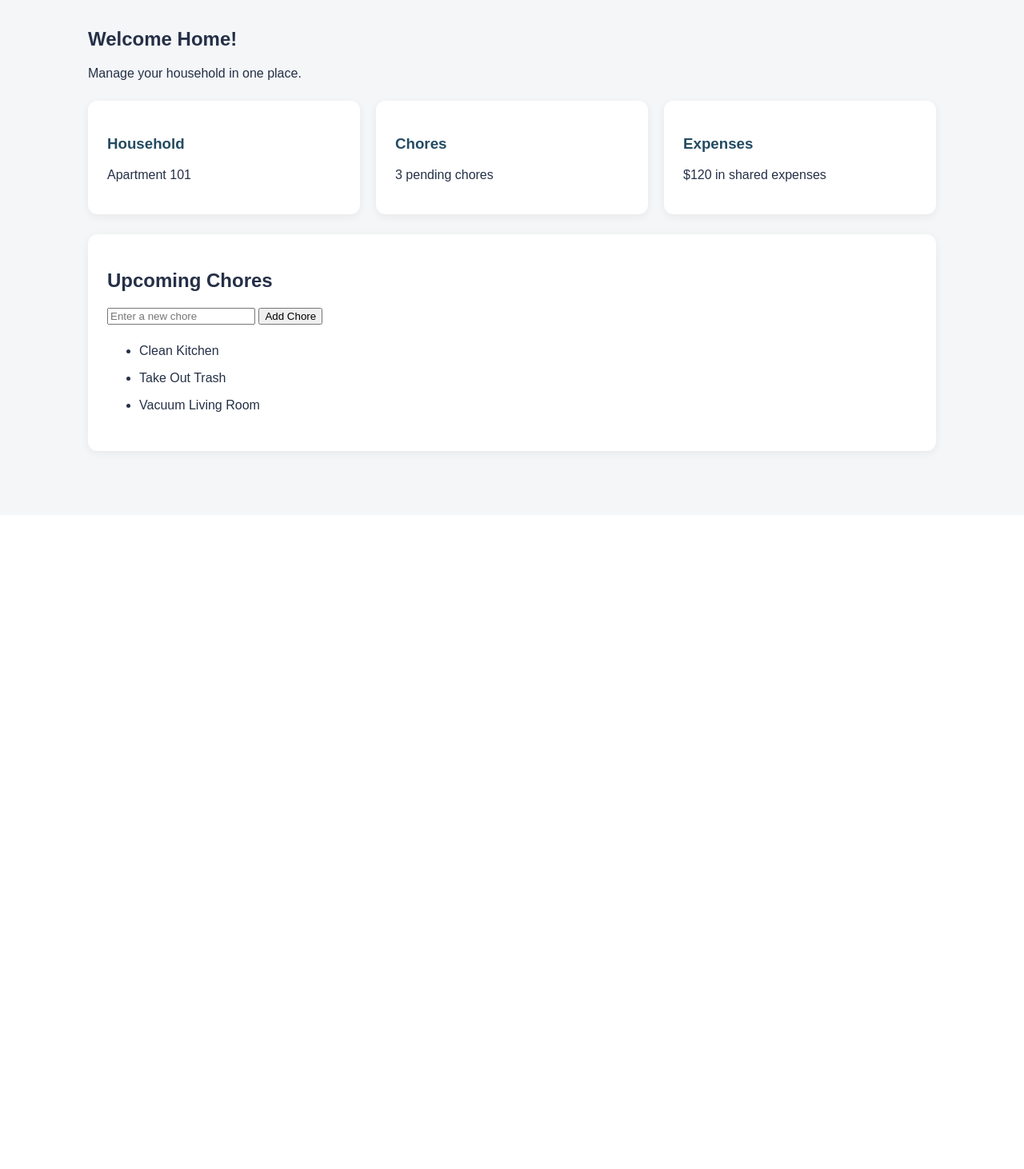
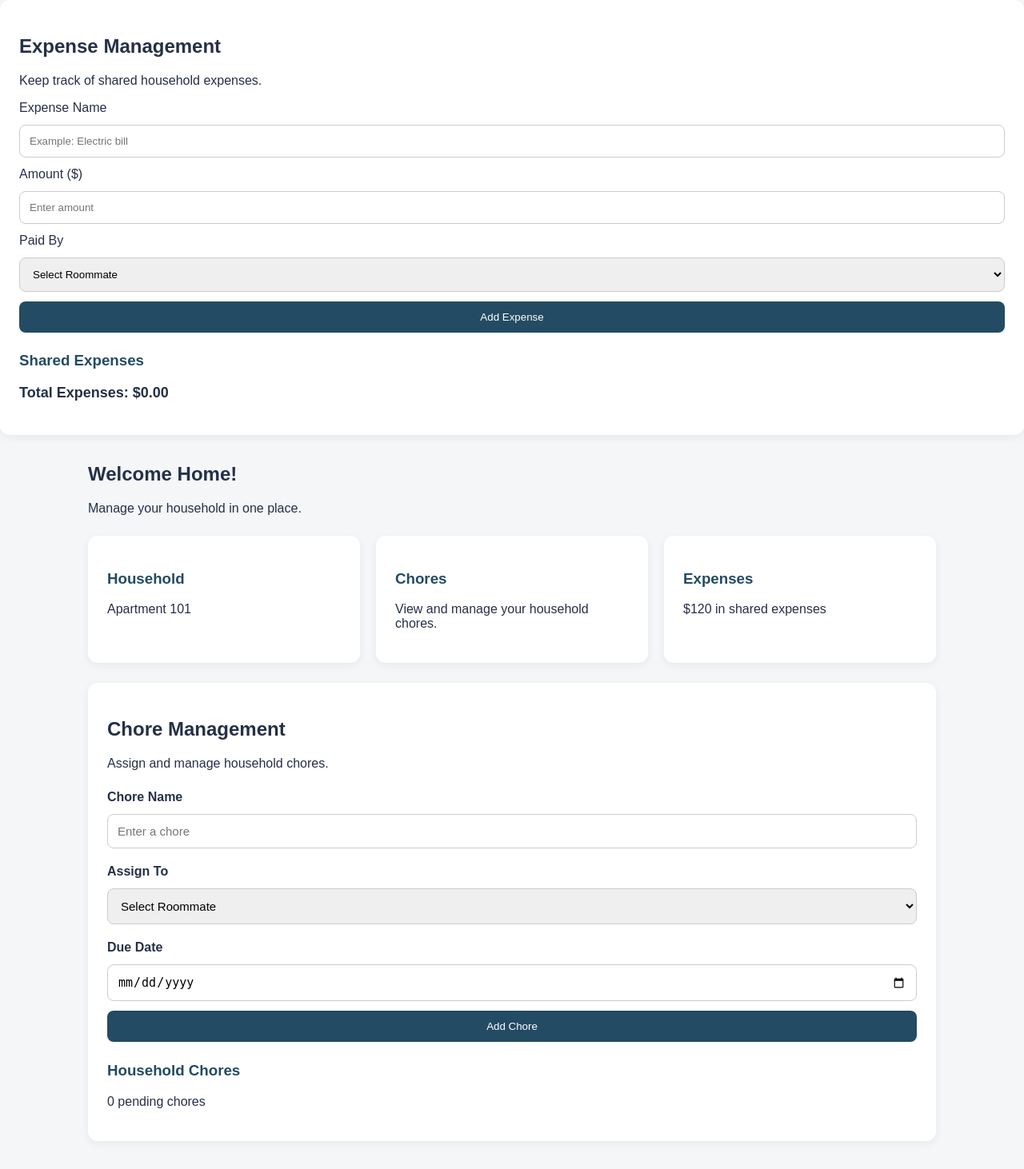
Before and after one commit to Hemicom/HomeSlice, a Spring Boot app: page / in a window 1280 px wide. Shown: the part 156-1618 px from the top of the page at 80% size. Before the commit the page ends 729 px from the top, so only its background shows below. Run offline with Spring Boot 4, Linux system fonts and the light colour scheme.

Commit message:
Add expense management interface and calculations

```diff
--- a/src/main/resources/static/app.js
+++ b/src/main/resources/static/app.js
@@ -1,21 +1,168 @@
+
 
 const choreForm = document.getElementById("choreForm");
 const choreName = document.getElementById("choreName");
+const assignedMember = document.getElementById("assignedMember");
+const dueDate = document.getElementById("dueDate");
 const choreList = document.getElementById("choreList");
+const pendingChores = document.getElementById("pendingChores");
 
+// Update the number of incomplete chores
+function updatePendingCount() {
+    const pending = choreList.querySelectorAll(
+        "li:not(.completed)"
+    ).length;
+
+    pendingChores.textContent =
+        pending + " pending chores";
+}
+
+// Create and display a chore
+function addChore(title, member, date) {
+    const li = document.createElement("li");
+    li.className = "chore-item";
+
+    const checkbox = document.createElement("input");
+    checkbox.type = "checkbox";
+
+    const details = document.createElement("div");
+    details.className = "chore-details";
+
+    const choreTitle = document.createElement("strong");
+    choreTitle.textContent = title;
+
+    const choreInfo = document.createElement("p");
+    choreInfo.textContent =
+        "Assigned to: " + member + " | Due: " + date;
+
+    details.appendChild(choreTitle);
+    details.appendChild(choreInfo);
+
+    // Mark a chore as completed
+    checkbox.addEventListener("change", function() {
+        li.classList.toggle(
+            "completed",
+            checkbox.checked
+        );
+
+        updatePendingCount();
+    });
+
+    // Delete a chore
+    const deleteButton = document.createElement("button");
+    deleteButton.type = "button";
+    deleteButton.textContent = "Delete";
+    deleteButton.className = "delete-btn";
+
+    deleteButton.addEventListener("click", function() {
+        li.remove();
+        updatePendingCount();
+    });
+
+    li.appendChild(checkbox);
+    li.appendChild(details);
+    li.appendChild(deleteButton);
+
+    choreList.appendChild(li);
+    updatePendingCount();
+}
+
+// Handle submitting the form
 choreForm.addEventListener("submit", function(event) {
     event.preventDefault();
 
-    const name = choreName.value.trim();
+    const title = choreName.value.trim();
+    const member =
+        assignedMember.selectedOptions[0].textContent;
+    const date = dueDate.value;
 
-    if (name === "") {
+    if (title === "" || assignedMember.value === "" ||
+        date === "") {
         return;
     }
 
-    const newChore = document.createElement("li");
-    newChore.textContent = name;
+    addChore(title, member, date);
 
-    choreList.appendChild(newChore);
-
+    // Clear the form for the next chore
     choreForm.reset();
 });
+
+const expenseForm = document.getElementById("expenseForm");
+const expenseName = document.getElementById("expenseName");
+const expenseAmount = document.getElementById("expenseAmount");
+const paidBy = document.getElementById("paidBy");
+const expenseList = document.getElementById("expenseList");
+const totalExpenses = document.getElementById("totalExpenses");
+
+const roommates = ["Alex", "Jordan", "Taylor"];
+let expenseTotal = 0;
+
+// Display amounts in dollars
+function formatMoney(cents) {
+    return "$" + (cents / 100).toFixed(2);
+}
+
+function updateExpenseTotal() {
+    totalExpenses.textContent =
+        "Total Expenses: " + formatMoney(expenseTotal);
+}
+
+expenseForm.addEventListener("submit", function(event) {
+    event.preventDefault();
+
+    const name = expenseName.value.trim();
+    const amount = Number(expenseAmount.value);
+    const cents = Math.round(amount * 100);
+    const payerIndex = Number(paidBy.value) - 1;
+
+    if (!name || !Number.isSafeInteger(cents) ||
+        cents <= 0 || payerIndex < 0 ||
+        payerIndex >= roommates.length) {
+        return;
+    }
+
+    const payer = roommates[payerIndex];
+
+    // Divide the expense, accounting for extra cents
+    const baseShare = Math.floor(cents / roommates.length);
+    const remainder = cents % roommates.length;
+
+    const shares = roommates.map((person, index) => {
+        return baseShare + (index < remainder ? 1 : 0);
+    });
+
+    const expenseItem = document.createElement("li");
+
+    const details = document.createElement("span");
+    const amountsOwed = roommates
+        .filter((person, index) => index !== payerIndex)
+        .map(person => {
+            const index = roommates.indexOf(person);
+            return person + " owes " + payer + " " +
+                formatMoney(shares[index]);
+        });
+
+    details.textContent =
+        name + " — " + formatMoney(cents) +
+        " | Paid by " + payer +
+        " | " + amountsOwed.join("; ");
+
+    const deleteButton = document.createElement("button");
+    deleteButton.type = "button";
+    deleteButton.textContent = "Delete";
+
+    deleteButton.addEventListener("click", function() {
+        expenseItem.remove();
+        expenseTotal -= cents;
+        updateExpenseTotal();
+    });
+
+    expenseItem.appendChild(details);
+    expenseItem.appendChild(deleteButton);
+    expenseList.appendChild(expenseItem);
+
+    expenseTotal += cents;
+    updateExpenseTotal();
+
+    expenseForm.reset();
+});
--- a/src/main/resources/static/index.html
+++ b/src/main/resources/static/index.html
@@ -1,68 +1,168 @@
 
 <!DOCTYPE html>
 <html lang="en">
+
 <head>
     <meta charset="UTF-8">
     <meta name="viewport"
           content="width=device-width, initial-scale=1.0">
 
     <title>HomeSlice | Dashboard</title>
-    <link rel="stylesheet" href="/styles.css">
+
+    <!-- Connect the CSS stylesheet -->
+    <link rel="stylesheet" href="./styles.css">
+
+    <!-- Load JavaScript after the HTML is parsed -->
+    <script src="./app.js" defer></script>
 </head>
 
 <body>
 
+<!-- HomeSlice Header -->
 <header>
     <h1>HomeSlice</h1>
     <p>Making shared living easier.</p>
 </header>
 
+<section class="card" id="expenses">
+
+    <h2>Expense Management</h2>
+    <p>Keep track of shared household expenses.</p>
+
+    <form id="expenseForm">
+
+        <label for="expenseName">Expense Name</label>
+        <input
+                type="text"
+                id="expenseName"
+                placeholder="Example: Electric bill"
+                required
+        >
+
+        <label for="expenseAmount">Amount ($)</label>
+        <input
+                type="number"
+                id="expenseAmount"
+                min="0.01"
+                step="0.01"
+                placeholder="Enter amount"
+                required
+        >
+
+        <label for="paidBy">Paid By</label>
+        <select id="paidBy" required>
+            <option value="">Select Roommate</option>
+            <option value="1">Alex</option>
+            <option value="2">Jordan</option>
+            <option value="3">Taylor</option>
+        </select>
+
+        <button type="submit">Add Expense</button>
+
+    </form>
+
+    <h3>Shared Expenses</h3>
+    <ul id="expenseList"></ul>
+
+    <p id="totalExpenses">Total Expenses: $0.00</p>
+
+</section>
+
 <main>
+
+    <!-- Welcome Section -->
     <section>
         <h2>Welcome Home!</h2>
         <p>Manage your household in one place.</p>
     </section>
 
+    <!-- Dashboard Overview -->
     <section class="dashboard">
+
+        <!-- Household Card -->
         <div class="card">
             <h3>Household</h3>
             <p>Apartment 101</p>
         </div>
 
+        <!-- Chores Card -->
         <div class="card">
             <h3>Chores</h3>
-            <p>3 pending chores</p>
+            <p>View and manage your household chores.</p>
         </div>
 
+        <!-- Expenses Card -->
         <div class="card">
             <h3>Expenses</h3>
             <p>$120 in shared expenses</p>
         </div>
+
     </section>
 
+    <!-- Chore Management Section -->
+    <section class="card">
 
-    <section class="card">
-        <h2>Upcoming Chores</h2>
+        <h2>Chore Management</h2>
+        <p>Assign and manage household chores.</p>
 
+        <!-- Add Chore Form -->
         <form id="choreForm">
+
+            <!-- Chore Name -->
+            <label for="choreName">Chore Name</label>
+
             <input
                     type="text"
                     id="choreName"
-                    placeholder="Enter a new chore"
+                    name="choreName"
+                    placeholder="Enter a chore"
+                    maxlength="100"
                     required
             >
 
-            <button type="submit">Add Chore</button>
+            <!-- Assign Roommate -->
+            <label for="assignedMember">Assign To</label>
+
+            <select
+                    id="assignedMember"
+                    name="assignedMember"
+                    required
+            >
+                <option value="">Select Roommate</option>
+                <option value="1">Alex</option>
+                <option value="2">Jordan</option>
+                <option value="3">Taylor</option>
+            </select>
+
+            <!-- Chore Due Date -->
+            <label for="dueDate">Due Date</label>
+
+            <input
+                    type="date"
+                    id="dueDate"
+                    name="dueDate"
+                    required
+            >
+
+            <!-- Submit Button -->
+            <button type="submit">
+                Add Chore
+            </button>
+
         </form>
 
-        <ul id="choreList">
-            <li>Clean Kitchen</li>
-            <li>Take Out Trash</li>
-            <li>Vacuum Living Room</li>
-        </ul>
+        <!-- Household Chore List -->
+        <h3>Household Chores</h3>
+
+        <!-- JavaScript updates the pending count -->
+        <p id="pendingChores">0 pending chores</p>
+
+        <!-- JavaScript adds chore items here -->
+        <ul id="choreList"></ul>
+
     </section>
 
 </main>
-<script src="/app.js"></script>
+
 </body>
 </html>
--- a/src/main/resources/static/styles.css
+++ b/src/main/resources/static/styles.css
@@ -54,3 +54,143 @@ li {
         grid-template-columns: 1fr;
     }
 }
+
+/* Chore form */
+#choreForm {
+    display: flex;
+    flex-direction: column;
+    gap: 12px;
+    margin-bottom: 25px;
+}
+
+#choreForm label {
+    font-weight: bold;
+    margin-top: 8px;
+}
+
+#choreForm input,
+#choreForm select {
+    padding: 12px;
+    border: 1px solid #ccc;
+    border-radius: 8px;
+    font-size: 15px;
+}
+
+#choreForm button {
+    padding: 12px;
+    border: none;
+    border-radius: 8px;
+    background-color: #234b63;
+    color: white;
+    cursor: pointer;
+}
+
+#choreForm button:hover {
+    background-color: #326c87;
+}
+
+/* Chore list */
+#choreList {
+    list-style: none;
+    padding: 0;
+}
+
+.chore-item {
+    display: flex;
+    align-items: center;
+    gap: 15px;
+    padding: 14px;
+    margin-bottom: 10px;
+    background: #f4f6f8;
+    border-radius: 8px;
+}
+
+.chore-details {
+    flex: 1;
+    min-width: 0;
+}
+
+.chore-details p {
+    margin: 5px 0 0;
+    font-size: 13px;
+    color: #666;
+}
+
+.chore-item.completed strong {
+    text-decoration: line-through;
+    color: #888;
+}
+
+.delete-btn {
+    background-color: #bd3d3d;
+    color: white;
+    border: none;
+    padding: 8px 12px;
+    border-radius: 6px;
+    cursor: pointer;
+}
+
+.delete-btn:hover {
+    background-color: #922c2c;
+}
+
+/* Expense management */
+#expenseForm {
+    display: flex;
+    flex-direction: column;
+    gap: 12px;
+    margin-bottom: 24px;
+}
+
+#expenseForm input,
+#expenseForm select {
+    padding: 12px;
+    border: 1px solid #ccc;
+    border-radius: 8px;
+}
+
+#expenseForm button {
+    background: #234b63;
+    color: white;
+    border: none;
+    border-radius: 8px;
+    padding: 12px;
+    cursor: pointer;
+}
+
+#expenseList {
+    list-style: none;
+    padding: 0;
+}
+
+#expenseList li {
+    display: flex;
+    justify-content: space-between;
+    align-items: center;
+    gap: 15px;
+    background: #f4f6f8;
+    padding: 15px;
+    margin-bottom: 10px;
+    border-radius: 8px;
+}
+
+#expenseList button {
+    background: #bd3d3d;
+    color: white;
+    border: none;
+    border-radius: 6px;
+    padding: 8px 12px;
+    cursor: pointer;
+}
+
+#totalExpenses {
+    font-weight: bold;
+    font-size: 18px;
+}
+
+@media (max-width: 600px) {
+    #expenseList li {
+        flex-direction: column;
+        align-items: flex-start;
+    }
+}
```
